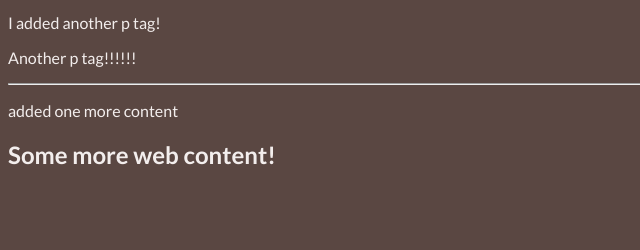
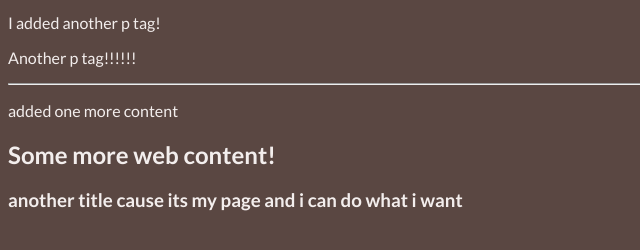
Before and after one commit to Gammer0909/myPage, a plain HTML site: page index.html in a window 1280 px wide. Shown: the part 104-354 px from the top of the page, without its empty margins (0-640 px from the left). Drawn offline with Linux system fonts and the light colour scheme.

Commit message:
more more more updates

```diff
--- a/index.html
+++ b/index.html
@@ -12,5 +12,6 @@
         <hr>
 	<p>added one more content</p>
         <h2>Some more web content!</h2>
+	<h3>another title cause its my page and i can do what i want</h3>
     </body>
 </html>
```
